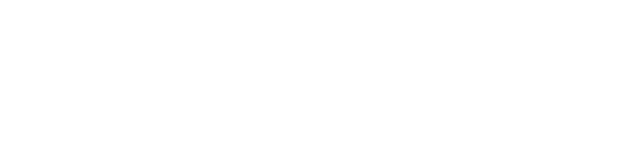
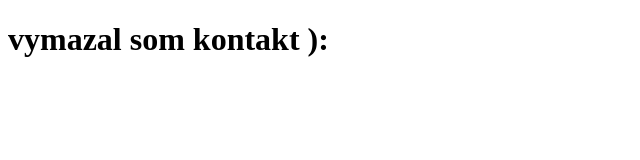
Before and after one commit to mrjaycob-git/gitujeme-o-100-sest, a plain HTML site: page index.html in a window 1280 px wide. Shown: the whole page, without its empty margins (0-640 px from the left). Drawn offline with Linux system fonts and the light colour scheme.

Commit message:
vymazal som kontakt

```diff
--- a/index.html
+++ b/index.html
@@ -6,6 +6,6 @@
     <title>Get Out (by Jordan Peele)</title>
 </head>
 <body>
-
+    <h1>vymazal som kontakt ):</h1>
 </body>
 </html>
```
Also changed, not shown: contact.html (deleted).
